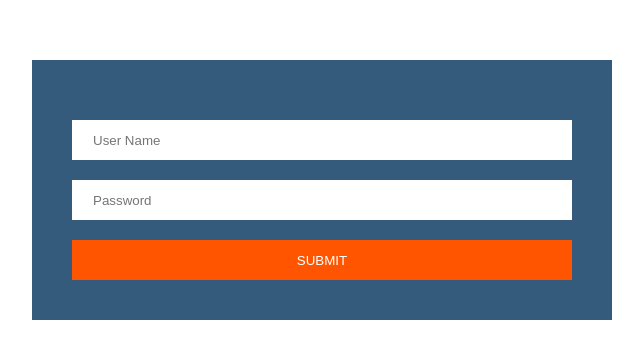
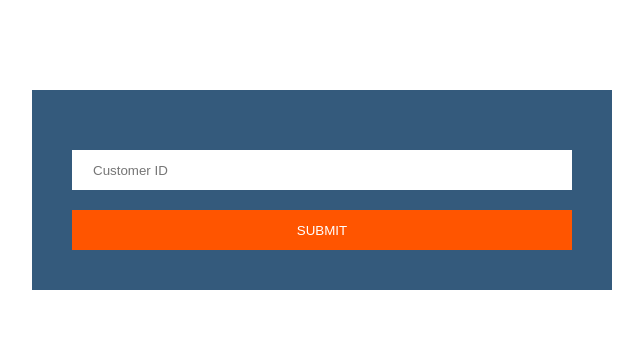
Before and after one commit to vincent-18-dev/project-solomon, a React (Create React App) app: page / in a window 1280 px wide. Shown: the part 210-568 px from the top of the page, without its empty margins (318-961 px from the left). Built offline with nearby package versions, Linux system fonts and the light colour scheme.

Commit message:
customer id integration completed

```diff
--- a/src/Login.js
+++ b/src/Login.js
@@ -42,13 +42,39 @@ const Login = () => {
       },
     });
   };
+  const [userform, setUserform] = useState(false);
   const onSubmit = async (data) => {
+    const value = {
+      method: "login",
+      data: {
+        ...data,
+      },
+    };
+    const jsonString = JSON.stringify(value);
     try {
-      const res = await axios.post("https://dummyjson.com/auth/login", {
+      const res = await axios
+        .post(
+          `https://bpartner.in/personal/bpartner/imeilogger/getipaddress.php`,
+          {
             ...data,
-      });
-      if (res.status === 200) {
-        showsuccessModal();
+          }
+        )
+        .then((data) => data)
+        .then((response) => response?.data);
+      if (res.Available === "Yes") {
+        setUserform(true);
+      } else {
+        showErrorModal();
+      }
+
+      if (userform === true && res.Available === "Yes") {
+        const products = await axios.post(
+          `http://106.51.2.145:2081/Dlite_Kot/Service1.svc/webreport`,
+          {
+            jsonString,
+          }
+        );
+        console.log("products", products);
       }
     } catch (errors) {
       if (errors) {
@@ -63,12 +89,23 @@ const Login = () => {
         <div className="login-section">
           <div className="login-container">
             <form className="login-form" onSubmit={handleSubmit(onSubmit)}>
+              {!userform ? (
                 <div>
                   <input
                     type="text"
-                  name="username"
-                  placeholder="User Name"
-                  {...register("username", { required: true })}
+                    name="customerid"
+                    placeholder="Customer ID"
+                    {...register("customerid", { required: true })}
+                  ></input>
+                </div>
+              ) : (
+                <>
+                  <div>
+                    <input
+                      type="text"
+                      name="customerid"
+                      placeholder="Customer ID"
+                      {...register("customerid", { required: true })}
                     ></input>
                   </div>
                   <div>
@@ -79,6 +116,8 @@ const Login = () => {
                       {...register("password", { required: true })}
                     ></input>
                   </div>
+                </>
+              )}
               <div>
                 <button>Submit</button>
               </div>
```
Lines whose indentation alone changed are shown as unchanged.
